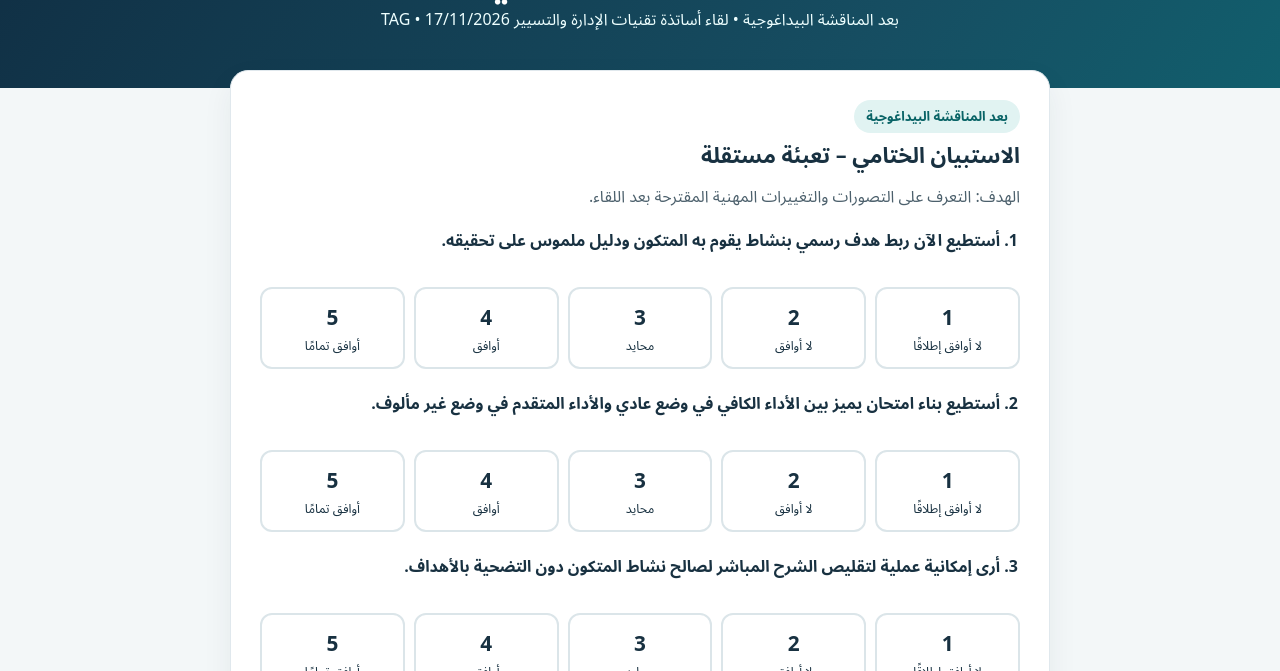
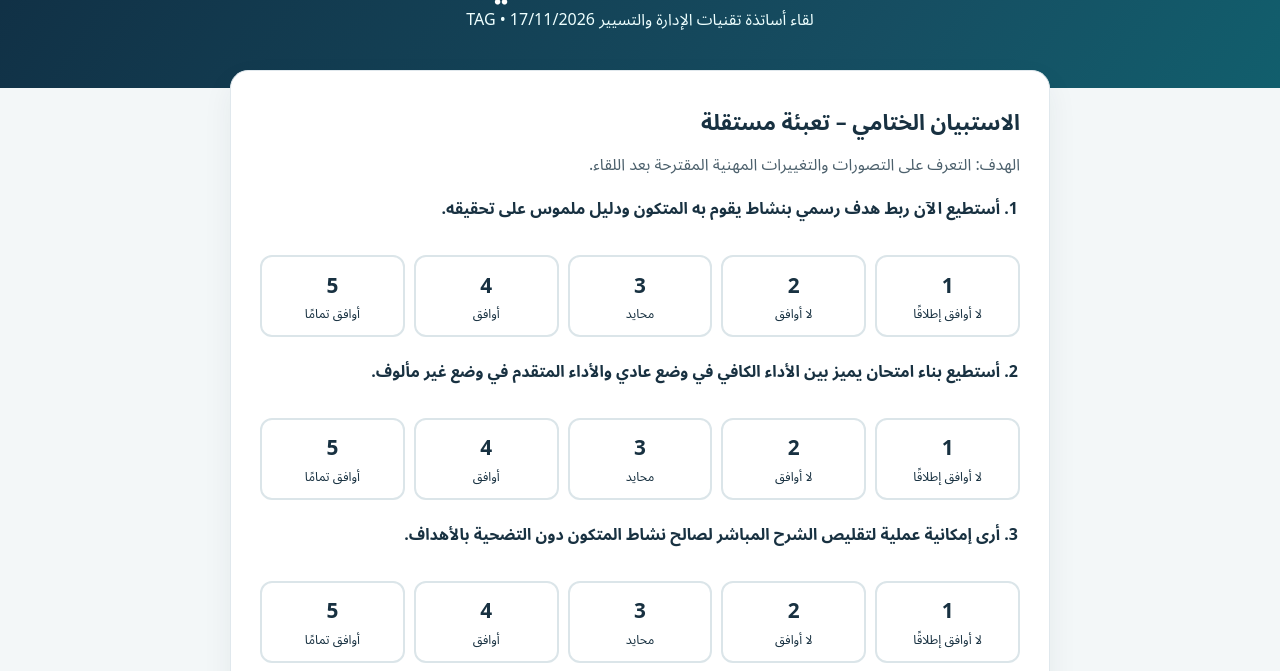
Before and after one commit to scientifica007/17_Novembre_2026, a plain HTML site: page survey-post.html in a window 1280 px wide. Shown: the part 129-800 px from the top of the page. Drawn offline with Linux system fonts and the light colour scheme.

Commit message:
Simplify post survey by removing phase notices and standalone page disclaimer

```diff
--- a/survey-post.html
+++ b/survey-post.html
@@ -21,11 +21,11 @@ textarea,input[type=email],input[type=password]{width:100%;border:1px solid #cbd
 
 body{background:#f3f7f8}.hero{text-align:center}.hero .wrap{max-width:820px}.hero p{color:#eff}.panel{max-width:820px;margin:0 auto}.pagewrap{max-width:880px;margin:-18px auto 55px;padding:0 16px;position:relative}.q legend{line-height:1.8}.choice,.option{cursor:pointer}footer{padding:18px;text-align:center}.isolated-note{margin-top:15px;font-size:.88rem}
 </style></head><body>
-<header class="hero"><div class="wrap"><p class="eyebrow">المعهد الوطني المتخصص في التكوين المهني للتسيير «شيحاني بشير» – تبسة</p><h1>الاستبيان الختامي</h1><p>بعد المناقشة البيداغوجية • لقاء أساتذة تقنيات الإدارة والتسيير TAG • 17/11/2026</p></div></header>
-<main class="pagewrap"><div class="panel"><span class="pill">بعد المناقشة البيداغوجية</span><h2>الاستبيان الختامي – تعبئة مستقلة</h2><p class="lead">الهدف: التعرف على التصورات والتغييرات المهنية المقترحة بعد اللقاء.</p>
+<header class="hero"><div class="wrap"><p class="eyebrow">المعهد الوطني المتخصص في التكوين المهني للتسيير «شيحاني بشير» – تبسة</p><h1>الاستبيان الختامي</h1><p>لقاء أساتذة تقنيات الإدارة والتسيير TAG • 17/11/2026</p></div></header>
+<main class="pagewrap"><div class="panel"><h2>الاستبيان الختامي – تعبئة مستقلة</h2><p class="lead">الهدف: التعرف على التصورات والتغييرات المهنية المقترحة بعد اللقاء.</p>
 <form id="form"><div id="questions"></div><div class="q"><h3>ملاحظة أو اقتراح للمفتش (اختياري)</h3><textarea id="comment" maxlength="850" placeholder="اكتب ملاحظتك دون ذكر أسماء أشخاص."></textarea></div>
 <div class="topline"><button type="submit" id="send" class="btn">إرسال إجابتي</button><span class="quiet">لا يُطلب اسم أو بريد إلكتروني.</span></div><div id="notice" aria-live="polite" class="status"></div>
-</form><div class="note isolated-note">هذه صفحة مخصصة لهذا الاستبيان وحده. لن تظهر فيها نتائج الآخرين أو روابط بقية أجزاء الموقع. لا يُضمن الإخفاء التقني المطلق للهوية بسبب سجلات الاستضافة.</div></div></main>
+</form></div></main>
 <footer>لقاء أساتذة TAG – معهد شيحاني بشير – تبسة</footer>
 <script>
 "use strict";
```
